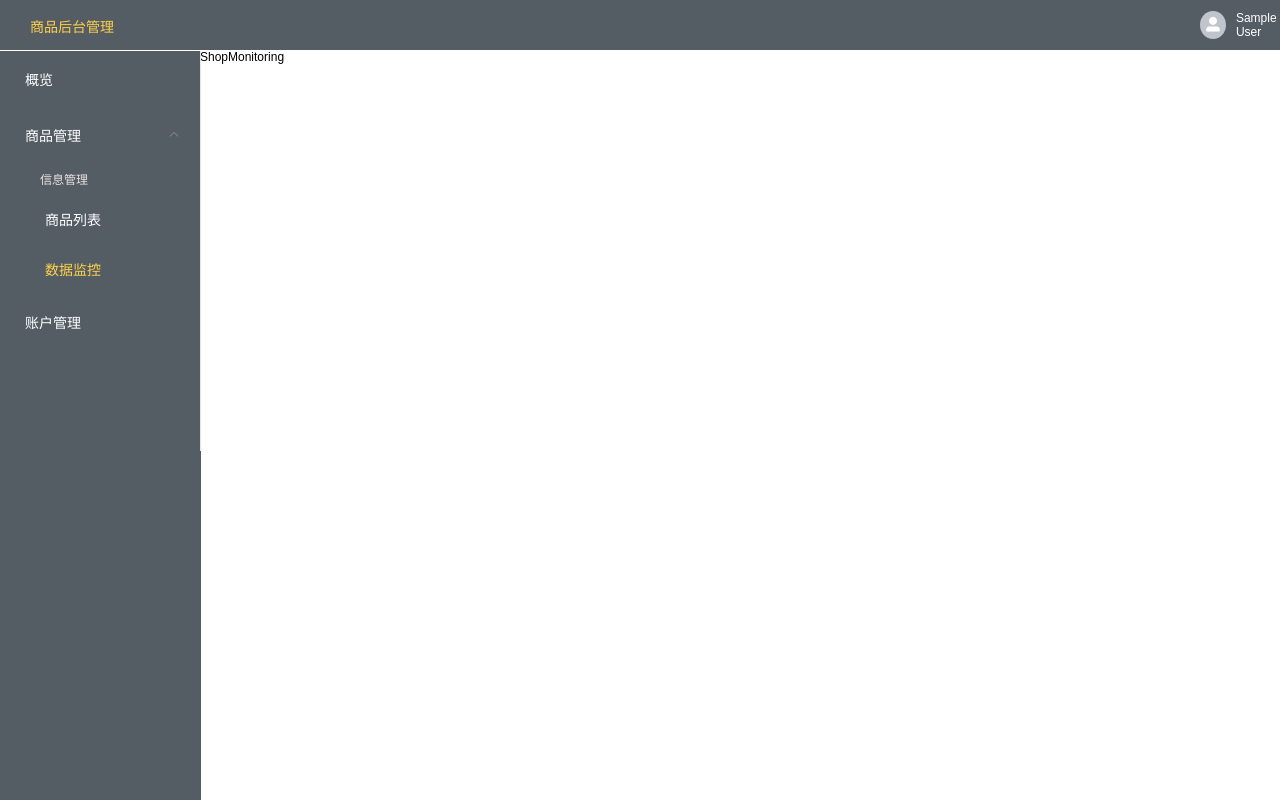
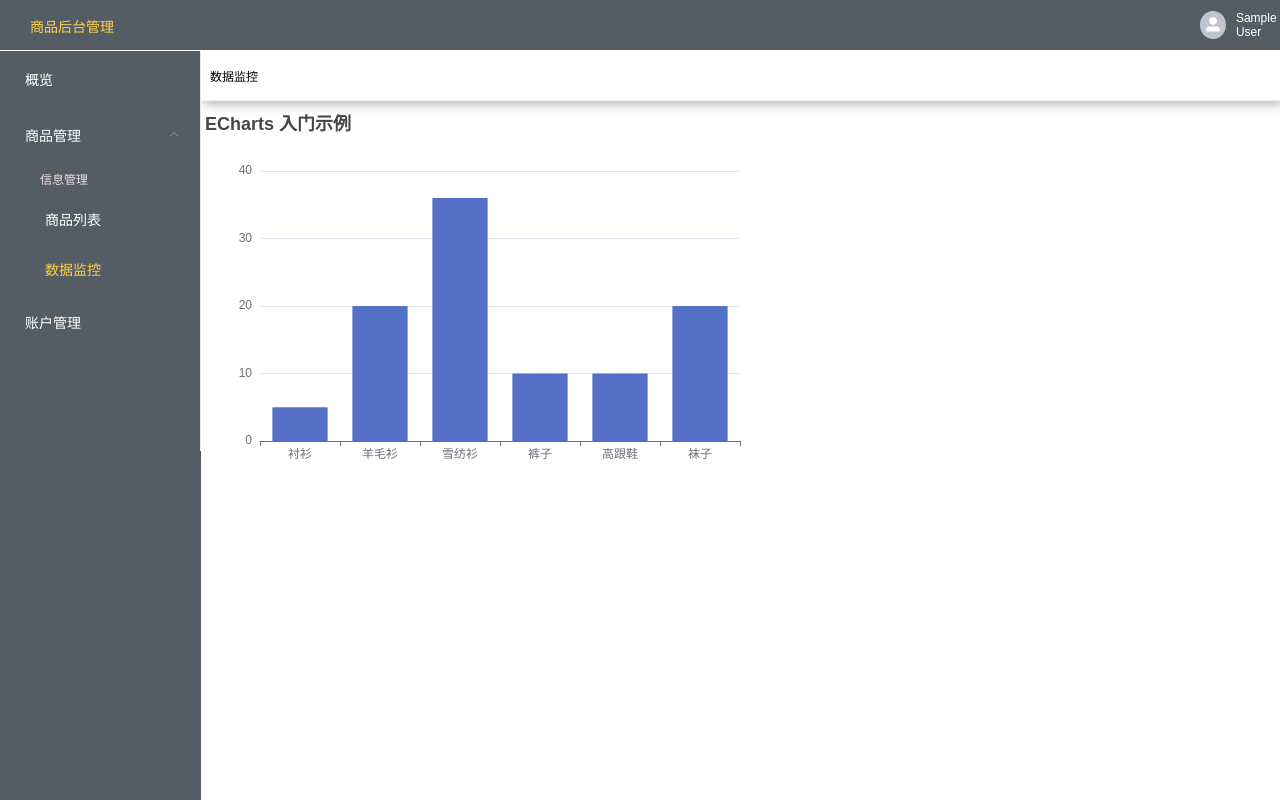
Before and after one commit to lixiaxopeng0/shopping-manage, a Vue app in the folder manage/: page /base/shop-monitoring in a window 1280 px wide. Built offline with nearby package versions, Linux system fonts and the light colour scheme; sample sign-in values are in the browser's storage; a small style sheet from the web is missing.

Commit message:
19.2 echarts引入

```diff
--- a/manage/package.json
+++ b/manage/package.json
@@ -10,6 +10,7 @@
   "dependencies": {
     "axios": "^1.4.0",
     "core-js": "^3.8.3",
+    "echarts": "^5.4.2",
     "element-ui": "^2.15.13",
     "mockjs": "^1.1.0",
     "vue": "^2.6.14",
--- /dev/null
+++ b/manage/src/components/MyEcharts/index.vue
@@ -0,0 +1,25 @@
+<template>
+    <div>
+        <div id="main" :style="myStyle"></div>
+    </div>
+</template>
+<script>
+export default {
+    name: 'MyEcharts',
+    props: {
+        options: {
+            type: Object,
+            default: () => ({}),
+        },
+        myStyle: {
+            type: Object,
+            default: () => ({ width: '600px', height: '400px' })
+        }
+    },
+    mounted() {
+        let myChart = this.$echarts.init(document.getElementById('main'));
+        myChart.setOption(this.$props.options);
+
+    },
+};
+</script>
--- a/manage/src/components/PageHeader/index.vue
+++ b/manage/src/components/PageHeader/index.vue
@@ -2,7 +2,8 @@
     <el-row>
         <el-col :span="24">
             <div class="page-header">
-                <el-button icon="el-icon-arrow-left" class="back-button" size="mini" @click="click"></el-button>
+                <el-button icon="el-icon-arrow-left" class="back-button" size="mini" @click="click"
+                    v-show="showBack"></el-button>
                 <slot></slot>
             </div>
         </el-col>
@@ -11,12 +12,18 @@
 <script>
 export default {
     name: 'PageHeader',
+    props: {
+        showBack: {
+            type: Boolean,
+            default: true,
+        }
+    },
     methods: {
         click() {
             this.$emit('onBack');
         }
     }
-}
+};
 </script>
 <style lang="less" scoped>
 .page-header {
--- a/manage/src/main.js
+++ b/manage/src/main.js
@@ -4,8 +4,10 @@ import router from './router';
 import store from './store';
 import ElementUI from 'element-ui';
 import 'element-ui/lib/theme-chalk/index.css';
+import * as echarts from 'echarts';
 import '@/styles/global.less';
 
+Vue.prototype.$echarts = echarts;
 Vue.config.productionTip = false;
 Vue.use(ElementUI);
 
--- a/manage/src/views/ShopMonitoring/index.vue
+++ b/manage/src/views/ShopMonitoring/index.vue
@@ -1,8 +1,33 @@
 <template>
-    <div class="shopping-monitoring">ShopMonitoring</div>
+    <div class="shopping-monitoring">
+        <PageHeader :showBack="false">数据监控</PageHeader>
+        <MyEcharts :options="{
+            title: {
+                text: 'ECharts 入门示例'
+            },
+            tooltip: {},
+            xAxis: {
+                data: ['衬衫', '羊毛衫', '雪纺衫', '裤子', '高跟鞋', '袜子']
+            },
+            yAxis: {},
+            series: [
+                {
+                    name: '销量',
+                    type: 'bar',
+                    data: [5, 20, 36, 10, 10, 20]
+                }
+            ]
+        }" />
+    </div>
 </template>
 <script>
+import MyEcharts from '@/components/MyEcharts/index.vue';
+import PageHeader from '@/components/PageHeader/index.vue';
 export default {
     name: 'ShopMonitoring',
+    components: {
+        MyEcharts,
+        PageHeader
+    }
 };
 </script>
```
Also changed, not shown: 1 other file (tests, documents, lock files or other folders).
